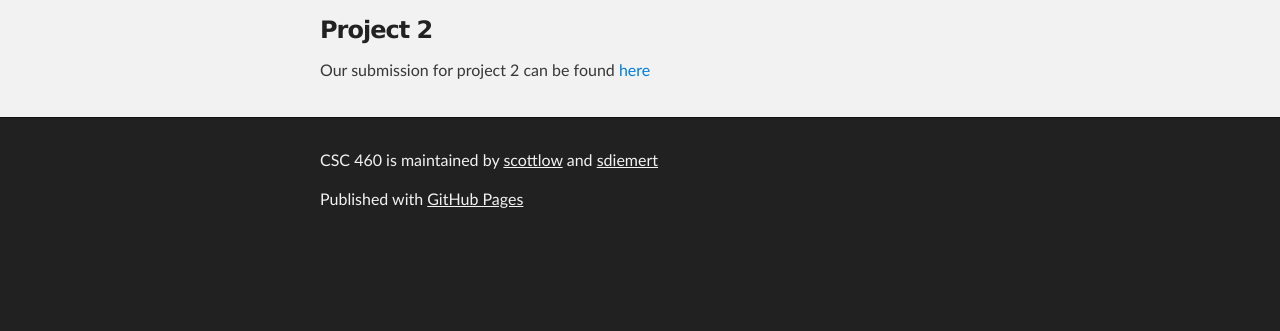
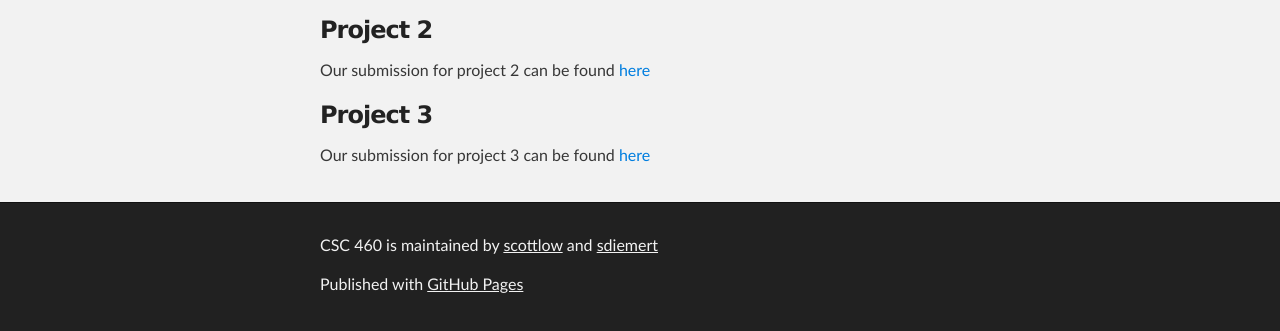
Before and after one commit to scottlow/csc460, a plain HTML site: page index.html in a window 1280 px wide. Shown: the part 1415-1746 px from the top of the page. Before the commit the page ends 1661 px from the top, so only its background shows below. Drawn offline with Linux system fonts and the light colour scheme.

Commit message:
Update index.html

```diff
--- a/index.html
+++ b/index.html
@@ -41,6 +41,9 @@
 
         <h3>Project 2</h3>
         <p>Our submission for project 2 can be found <a href="projects/project2/project2.html">here</a></p>
+
+        <h3>Project 3</h3>
+        <p>Our submission for project 3 can be found <a href="projects/project3/project3.html">here</a></p>
       </section>
     </div>
     <!-- FOOTER  -->
```
